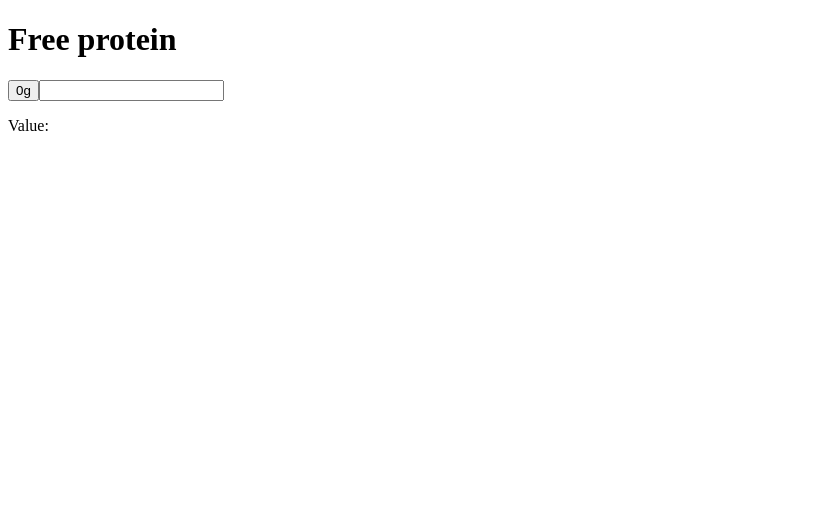
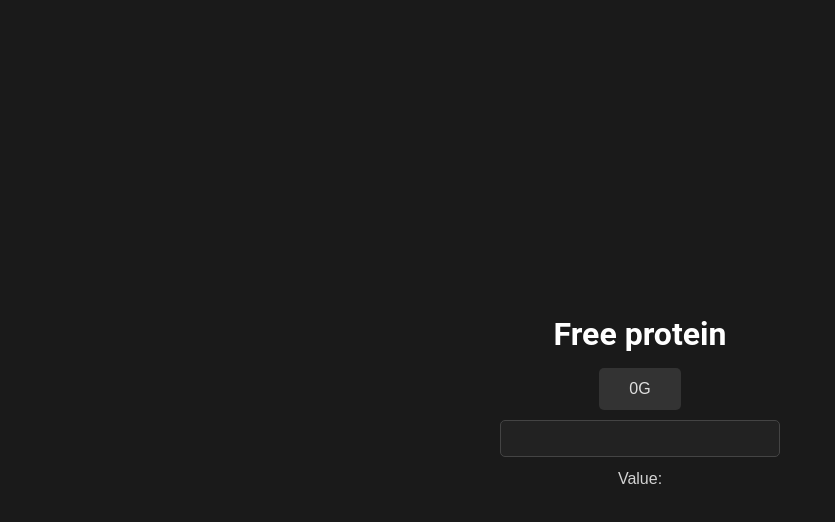
Before and after one commit to alessandrofelici/Fluent, a React (Vite) app in the folder Fluent/: page / in a window 1280 px wide. Shown: the top 522 px of the page, without its empty margins (0-835 px from the left). Built offline with nearby package versions, Linux system fonts and the light colour scheme.

Commit message:
Add App.css for Appearance

```diff
--- /dev/null
+++ b/Fluent/src/App.css
@@ -0,0 +1,127 @@
+/* cosmos-theme.css */
+
+/* Global Styles */
+* {
+  margin: 0;
+  padding: 0;
+  box-sizing: border-box;
+  font-family: 'Arial', sans-serif;
+}
+
+body {
+  background-color: #1a1a1a; /* Dark background for cosmic theme */
+  color: #e0e0e0; /* Light monotone text */
+  font-size: 16px;
+  line-height: 1.5;
+  height: 100vh;
+  overflow: hidden;
+  display: flex;
+  justify-content: center;
+  align-items: center;
+  text-align: center;
+}
+
+h1, h2, h3, h4, h5, h6 {
+  color: #fff; /* White for headers */
+  font-family: 'Roboto', sans-serif;
+  margin-bottom: 10px;
+}
+
+p {
+  color: #d3d3d3; /* Slightly lighter for paragraph text */
+  font-size: 1rem;
+}
+
+/* Main Container */
+.container {
+  width: 80%;
+  max-width: 1200px;
+  background: radial-gradient(circle, rgba(0,0,0,0.8) 0%, rgba(0,0,0,0.9) 100%);
+  padding: 50px;
+  border-radius: 10px;
+  box-shadow: 0 0 30px rgba(255, 255, 255, 0.1);
+  backdrop-filter: blur(10px);
+}
+
+/* Cosmic Background Animations */
+@keyframes galaxyBackground {
+  0% {
+    background-position: 0% 0%;
+  }
+  100% {
+    background-position: 100% 100%;
+  }
+}
+
+.cosmic-background {
+  background: url('path-to-your-cosmic-image.jpg') no-repeat center center/cover;
+  animation: galaxyBackground 60s linear infinite;
+  position: absolute;
+  top: 0;
+  left: 0;
+  right: 0;
+  bottom: 0;
+  z-index: -1;
+}
+
+/* Modern Button Styles */
+button {
+  background: #333;
+  color: #e0e0e0;
+  border: none;
+  padding: 12px 30px;
+  font-size: 1rem;
+  text-transform: uppercase;
+  cursor: pointer;
+  border-radius: 5px;
+  transition: all 0.3s ease;
+}
+
+button:hover {
+  background: #444;
+  box-shadow: 0 0 10px rgba(255, 255, 255, 0.3);
+}
+
+/* Input Fields */
+input, textarea {
+  background-color: #222;
+  border: 1px solid #444;
+  color: #d3d3d3;
+  padding: 10px;
+  border-radius: 5px;
+  margin: 10px 0;
+  width: 100%;
+  box-sizing: border-box;
+  transition: background-color 0.3s ease;
+}
+
+input:focus, textarea:focus {
+  background-color: #333;
+  outline: none;
+  border-color: #e0e0e0;
+}
+
+/* Links */
+a {
+  color: #00bcd4; /* Cosmic accent color */
+  text-decoration: none;
+  transition: color 0.3s ease;
+}
+
+a:hover {
+  color: #ff4081; /* Subtle hover effect for links */
+}
+
+/* Footer */
+footer {
+  margin-top: 50px;
+  color: #888;
+  font-size: 0.9rem;
+}
+
+/* Responsive Design */
+@media (max-width: 768px) {
+  .container {
+    padding: 20px;
+  }
+}
--- a/Fluent/src/App.tsx
+++ b/Fluent/src/App.tsx
@@ -1,4 +1,5 @@
 import { useState } from 'react'
+import './App.css'
 
 function App() {
   const [value, setValue] = useState('');
```
